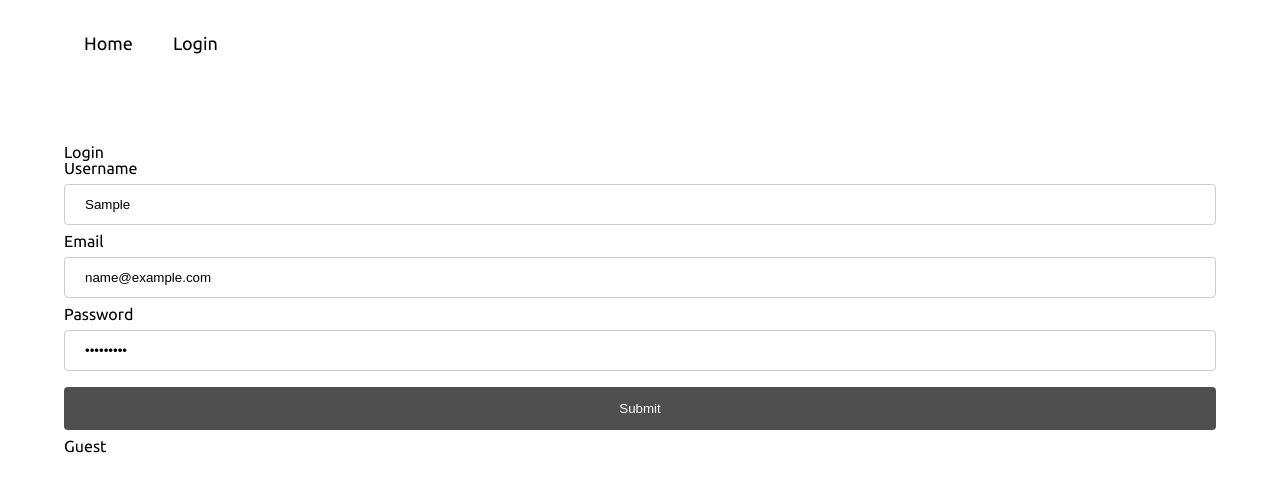
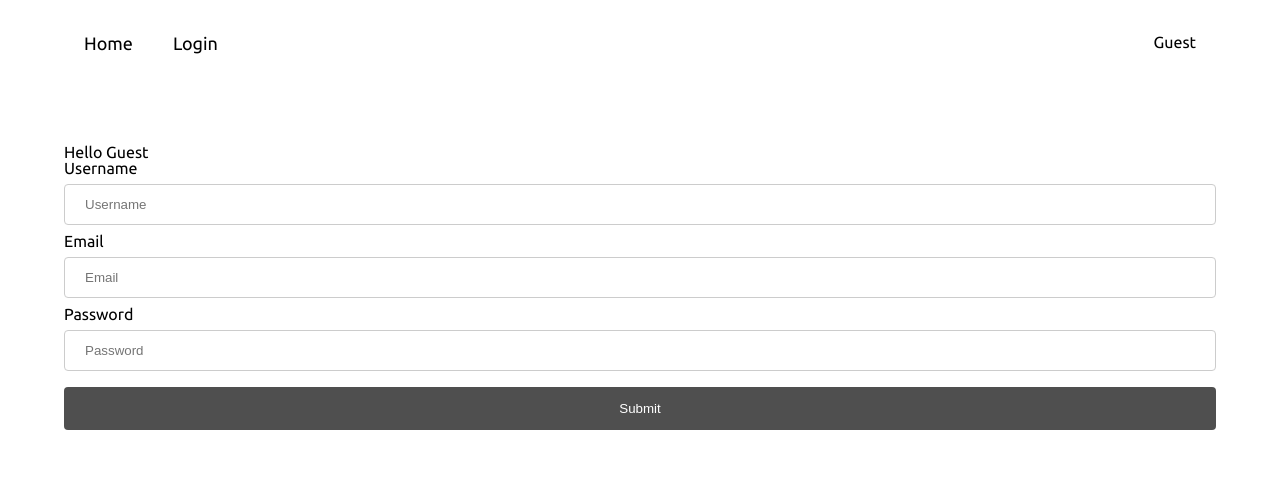
Before and after one commit to prozko1234/ImageManagerFront, a React app: page /login in a window 1280 px wide. Both pictures are taken after typing "Sample", "name@example.com", "Sample123" into the empty fields and a click on the input 640 px from the left and 408 px from the top of the page. Shown: the top 492 px of the page. Built offline with nearby package versions, Linux system fonts and the light colour scheme; no server answers.

Commit message:
Some view changes and state config

```diff
--- a/public/styles/main.scss
+++ b/public/styles/main.scss
@@ -132,5 +132,5 @@ input[type=password], input[type=username], input[type=email] {
   }
 
   .user-thumbnail {
-
+    margin: 34px 20px 0 20px;
   }
--- a/src/components/App.js
+++ b/src/components/App.js
@@ -4,8 +4,9 @@ import Home from "./home/Home";
 import Header from "./common/Header";
 import PageNotFound from "./PageNotFound";
 import Login from "./login/Login";
+import { connect } from "react-redux";
 
-function App() {
+function App({ user, error }) {
   return (
     <div className="main-container">
       <Header />
@@ -18,4 +19,8 @@ function App() {
   );
 }
 
-export default App;
+const mapStateToProps = (state) => {
+  return { user: state.accountReducer.user, error: state.accountReducer.error };
+};
+
+export default connect(mapStateToProps, null)(App);
--- a/src/components/common/Header.js
+++ b/src/components/common/Header.js
@@ -1,13 +1,44 @@
-import React from "react";
+import React, { useState, useEffect } from "react";
 import { NavLink } from "react-router-dom";
 import { connect } from "react-redux";
 
 function Header({ user, error }) {
+  const [userAuthentificated, setUserAuthentificated] = useState(false);
+
+  useEffect(() => {
+    if (user.authentificated) {
+      setUserAuthentificated(true);
+    } else {
+      setUserAuthentificated(false);
+    }
+  });
+
+  if (userAuthentificated)
     return (
       <nav className="nav-container">
         <div className="user-thumbnail">
           <img src="" />
-        {user.email}
+          {user.username}
+        </div>
+        <div className="nav-menu">
+          <NavLink to="/" className="" exact>
+            Home
+          </NavLink>
+          <NavLink to="/login" className="" exact>
+            Login
+          </NavLink>
+          <NavLink to="/gallery" className="" exact>
+            Gallery
+          </NavLink>
+        </div>
+      </nav>
+    );
+  else
+    return (
+      <nav className="nav-container">
+        <div className="user-thumbnail">
+          <img src="" />
+          {user.username}
         </div>
         <div className="nav-menu">
           <NavLink to="/" className="" exact>
--- a/src/components/login/Login.js
+++ b/src/components/login/Login.js
@@ -6,6 +6,7 @@ const Login = ({ loginUser, user, error }) => {
   const [userName, setUserName] = useState("");
   const [userEmail, setUserEmail] = useState("");
   const [userPassword, setUserPassword] = useState("");
+  const [userAuthentificated, setUserAuthentificated] = useState(false);
 
   const handleChange = (event) => {
     switch (event.target.name) {
@@ -29,13 +30,14 @@ const Login = ({ loginUser, user, error }) => {
     loginUser(userName, userPassword).catch((error) => {
       console.log(error);
     });
+    setUserAuthentificated(true);
   };
-
+  if (!userAuthentificated)
     return (
       <section className="loginPageSection">
         <div className="">
+          <h2>Login</h2>
           <form onSubmit={handleSubmit}>
-          <h2>Login</h2>
             <label>Username</label>
             <input
               onChange={handleChange}
@@ -65,13 +67,48 @@ const Login = ({ loginUser, user, error }) => {
             <input type="submit" />
           </form>
         </div>
-      {user.username}
+      </section>
+    );
+  else
+    return (
+      <section className="loginPageSection">
+        <h1>{`Hello ${user.username}`}</h1>
+        <div className="">
+          <form onSubmit={handleSubmit}>
+            <label>Username</label>
+            <input
+              onChange={handleChange}
+              type="username"
+              name="username"
+              placeholder="Username"
+            />
+            <br />
+
+            <label>Email</label>
+            <input
+              onChange={handleChange}
+              type="email"
+              name="email"
+              placeholder="Email"
+            />
+
+            <label>Password</label>
+            <input
+              onChange={handleChange}
+              type="password"
+              name="password"
+              placeholder="Password"
+            />
+            <br />
+
+            <input type="submit" />
+          </form>
+        </div>
       </section>
     );
 };
 
 const mapStateToProps = (state) => {
-  console.log(state);
   return { user: state.accountReducer.user, error: state.accountReducer.error };
 };
 
--- a/src/redux/actions/accountActions.js
+++ b/src/redux/actions/accountActions.js
@@ -9,7 +9,7 @@ export const loginUser = (login, password) => {
         dispatch(loginUserSuccess(user));
       })
       .catch((error) => {
-        dispatch(loginUserFailure(error));
+        dispatch(loginUserFailure("Login error."));
         throw error;
       });
   };
--- a/src/redux/reducers/accountReducer.js
+++ b/src/redux/reducers/accountReducer.js
@@ -4,7 +4,7 @@ import initialState from "./initialState";
 export default function accountReducer(state = initialState, action) {
   switch (action.type) {
     case types.LOGIN_USER_SUCCESS:
-      return { ...state, user: action.user };
+      return { ...state, user: action.user, authentificated: true };
     case types.LOGIN_USER_FAILURE:
       return { ...state, error: action.error };
     default:
--- a/src/redux/reducers/initialState.js
+++ b/src/redux/reducers/initialState.js
@@ -1,4 +1,10 @@
 export default {
-  user: { role: "Guest", username: "Guest", access_token: null, email: null },
+  user: {
+    role: "Guest",
+    username: "Guest",
+    access_token: null,
+    email: null,
+    authentificated: false,
+  },
   error: null,
 };
```
Also changed, not shown: src/redux/actions/imageActions.js (added), src/redux/reducers/imageReducer.js (added). Lines whose indentation alone changed are shown as unchanged.
